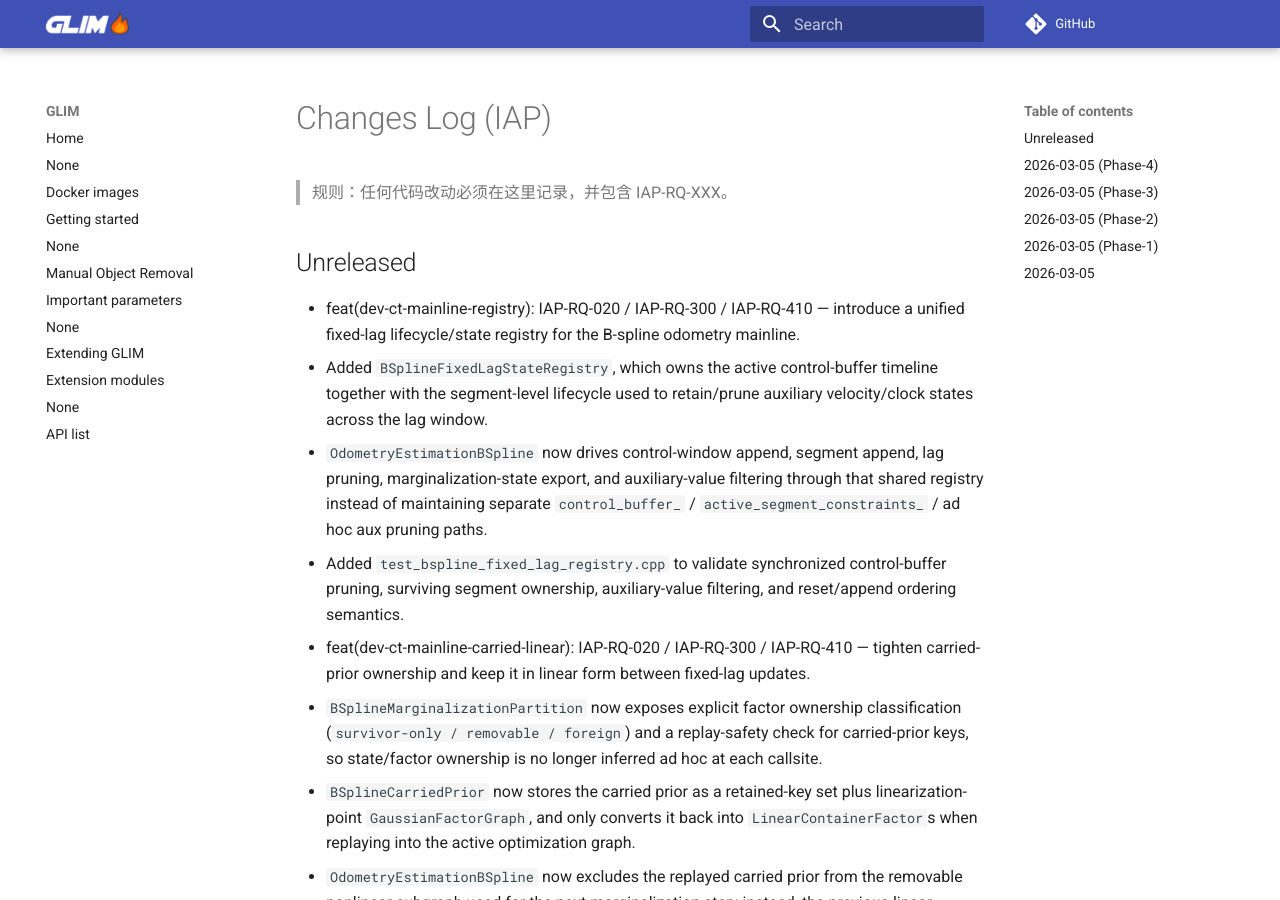
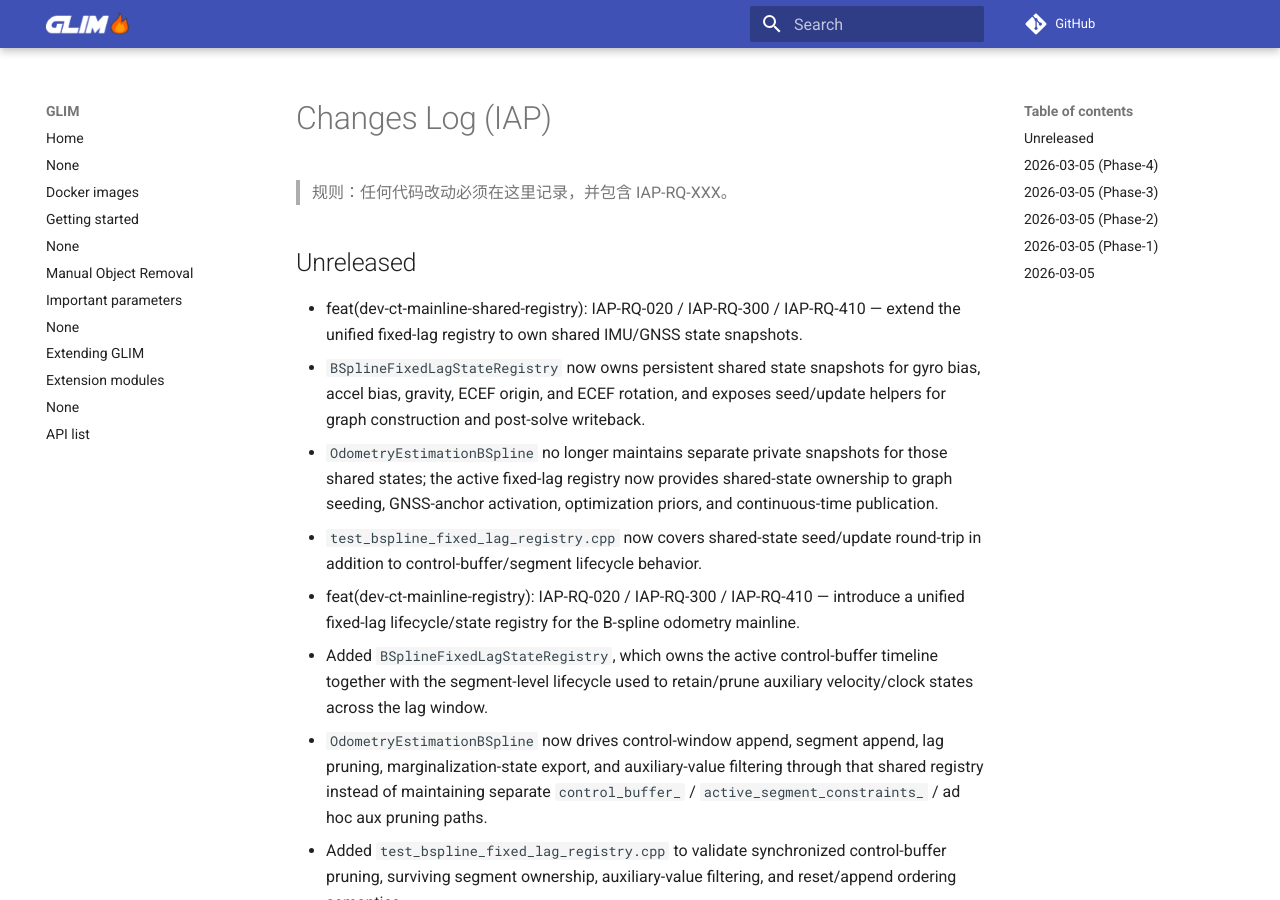
Before and after one commit to Printeger/iap, an MkDocs documentation site: the page built from docs/CHANGES.md, in a window 1280 px wide and 900 px high. Built offline with MkDocs 1.6.1 and Material for MkDocs 9.7.7, drawn with Linux system fonts in a browser that asks for light colours; nearby versions of some CDN libraries; comment, search, counter and statistics services are not loaded.

Commit message:
feat(dev-ct-mainline): IAP-RQ-020 IAP-RQ-300 IAP-RQ-410 unify shared state ownership

```diff
--- a/docs/CHANGES.md
+++ b/docs/CHANGES.md
@@ -3,6 +3,10 @@
 > 规则：任何代码改动必须在这里记录，并包含 IAP-RQ-XXX。
 
 ## Unreleased
+- feat(dev-ct-mainline-shared-registry): IAP-RQ-020 / IAP-RQ-300 / IAP-RQ-410 — extend the unified fixed-lag registry to own shared IMU/GNSS state snapshots.
+  - `BSplineFixedLagStateRegistry` now owns persistent shared state snapshots for gyro bias, accel bias, gravity, ECEF origin, and ECEF rotation, and exposes seed/update helpers for graph construction and post-solve writeback.
+  - `OdometryEstimationBSpline` no longer maintains separate private snapshots for those shared states; the active fixed-lag registry now provides shared-state ownership to graph seeding, GNSS-anchor activation, optimization priors, and continuous-time publication.
+  - `test_bspline_fixed_lag_registry.cpp` now covers shared-state seed/update round-trip in addition to control-buffer/segment lifecycle behavior.
 - feat(dev-ct-mainline-registry): IAP-RQ-020 / IAP-RQ-300 / IAP-RQ-410 — introduce a unified fixed-lag lifecycle/state registry for the B-spline odometry mainline.
   - Added `BSplineFixedLagStateRegistry`, which owns the active control-buffer timeline together with the segment-level lifecycle used to retain/prune auxiliary velocity/clock states across the lag window.
   - `OdometryEstimationBSpline` now drives control-window append, segment append, lag pruning, marginalization-state export, and auxiliary-value filtering through that shared registry instead of maintaining separate `control_buffer_` / `active_segment_constraints_` / ad hoc aux pruning paths.
```
Also changed, not shown: docs/TRACEABILITY.md (+3 -0 lines), docs/dev_ct/dev_status.md (+5 -1 lines), 4 other files.
